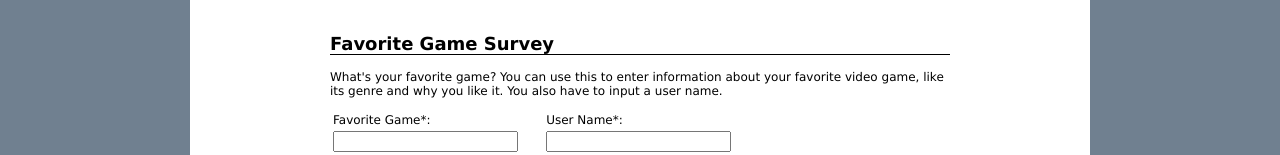
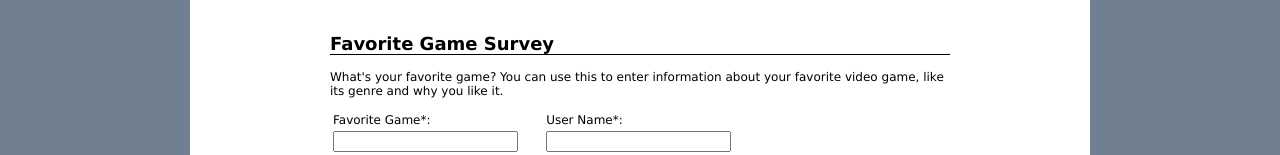
Before and after one commit to ToniSti/WWW-ja-Internet, a plain HTML site: page index.html in a window 1280 px wide. Shown: the part 506-661 px from the top of the page. Drawn offline with Linux system fonts and the light colour scheme.

Commit message:
Update index.html

```diff
--- a/index.html
+++ b/index.html
@@ -139,8 +139,7 @@
 			<div>
 				<a class="anchor" id="form"></a>
 				<h2>Favorite Game Survey</h2>
-				<p>What's your favorite game? You can use this to enter information about your favorite video game, like its genre and why you like it.
-				You also have to input a user name.</p>
+				<p>What's your favorite game? You can use this to enter information about your favorite video game, like its genre and why you like it.</p>
 				<form name="myForm" onsubmit="return validateForm()">
 					<table>
 						<tr>
```
